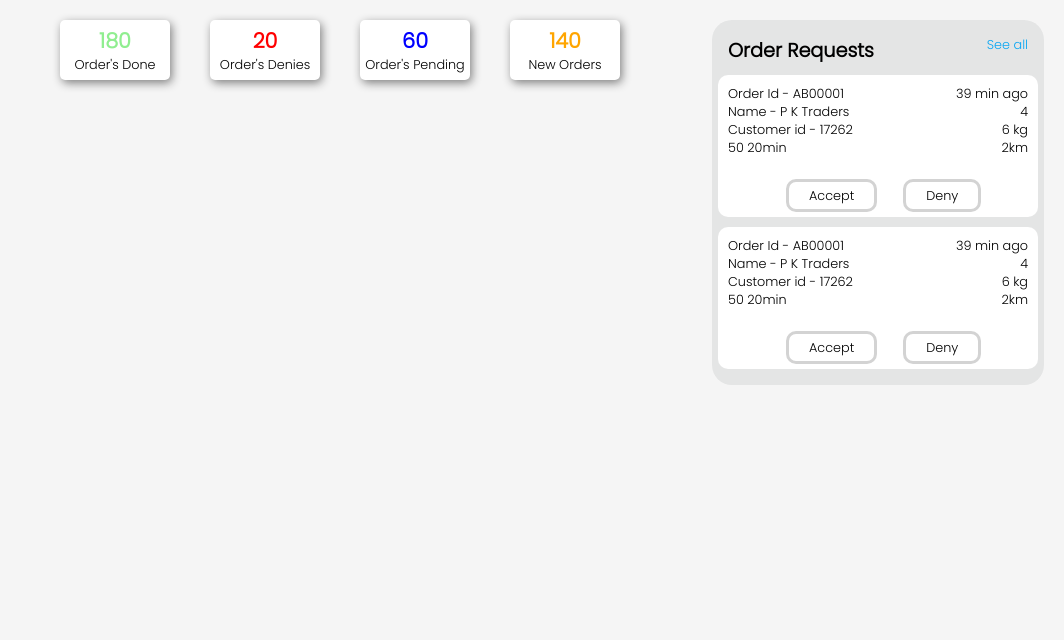
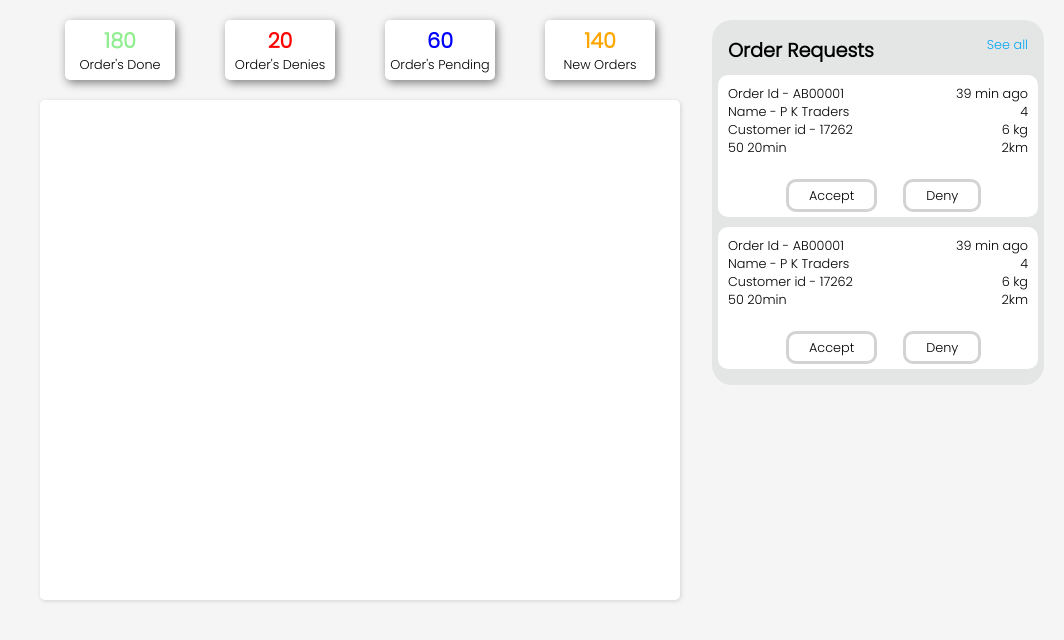
Before and after one commit to abhisheklig84/Demo, a React (Create React App) app: page / in a window 1280 px wide. Shown: the top 640 px of the page, without its empty margins (216-1280 px from the left). Built offline with nearby package versions, Linux system fonts and the light colour scheme.

Commit message:
final updates before todays task

```diff
--- a/package.json
+++ b/package.json
@@ -8,6 +8,7 @@
     "@testing-library/user-event": "^12.8.3",
     "react": "^17.0.2",
     "react-dom": "^17.0.2",
+    "react-horizontal-scrolling-menu": "^0.7.10",
     "react-scripts": "4.0.3",
     "styled-components": "^5.3.0",
     "web-vitals": "^1.1.2"
--- a/src/components/OrderRequest/orderrequest.js
+++ b/src/components/OrderRequest/orderrequest.js
@@ -10,6 +10,7 @@ const Box = styled.div`
     margin-right: 20px;
     margin-top: 20px;
     padding: 6px;
+
 
 `;
 
--- a/src/components/OrderStats/orderstats.js
+++ b/src/components/OrderStats/orderstats.js
@@ -1,17 +1,19 @@
 import React from 'react'
 import styled from "styled-components";
+import ScrollMenu from 'react-horizontal-scrolling-menu';
+
 
 const Box = styled.div`
+    margin-left: 20%;
     width : 50%;
     background-color: #F5F5F5;
     border-radius: 20px;
     height: 100px;
     float: left;
-    /* margin: 20px; */
-    margin-left: 20%;
-    /* padding: 20px; */
+    display: flex;
+    flex-direction: row;
+    justify-content: space-around;
     overflow-x: auto;
-
 `;
 
 const Card = styled.div`
@@ -21,9 +23,9 @@ const Card = styled.div`
   height: 50px;
   background-color: white;
   text-align: center;
-  float: left;
   border-radius: 5px;
   box-shadow: 2px 3px 10px 0 grey;
+  /* float: left; */
 `;
 
 const Stat = styled.div`
@@ -38,7 +40,7 @@ const Name = styled.div`
 
 function Orderstats() {
   return (
-    <Box>
+      <Box>
       <Card>
         <Stat icolor = "lightgreen">180</Stat>
         <Name>Order's Done</Name>
@@ -55,16 +57,15 @@ function Orderstats() {
         <Stat icolor = "orange">140</Stat>
         <Name>New Orders</Name>
       </Card>
-      <Card>
+      {/* <Card>
         <Stat icolor = "orange">140</Stat>
         <Name>New Orders</Name>
       </Card>
       <Card>
         <Stat icolor = "orange">140</Stat>
         <Name>New Orders</Name>
-      </Card>
-
-    </Box>
+      </Card> */}
+      </Box>
   )
 }
 
--- a/src/components/OrderStatus/orderstatus.js
+++ b/src/components/OrderStatus/orderstatus.js
@@ -3,12 +3,20 @@ import styled from 'styled-components'
 
 const Box = styled.div`
   background-color: white;
-  height: 200px;
+  height: 500px;
+  width: 50%;
+  margin-left: 20%;
   float: left;
+  border-radius: 5px;
+  box-shadow: 1px 1px 4px 0 lightgrey;
+  /* position: absolute;
+  top: 100px; */
+  margin-bottom: 20px;
 `;
 function Orderstatus() {
   return (
     <Box>
+
     </Box>
   )
 }
--- a/src/index.css
+++ b/src/index.css
@@ -7,6 +7,10 @@ body {
   -webkit-font-smoothing: antialiased;
   -moz-osx-font-smoothing: grayscale;
   background-color: #F5F5F5;
+  /* display: flex;
+  flex-direction: row;
+  justify-content: space-around;
+  align-items: flex-end; */
 }
 
 code {
```
Also changed, not shown: 1 other file (tests, documents, lock files or other folders).
